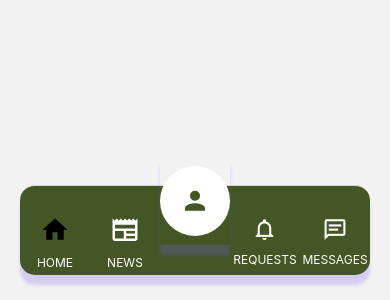
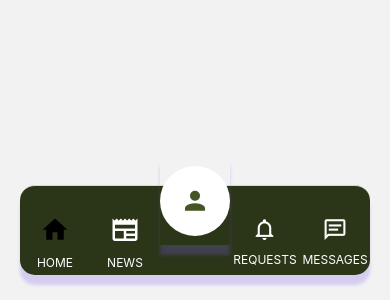
Before and after one commit to TheVille415/helping-hand, a React Native app: screen /VHome in a window 390 px wide. Shown: the part 544-844 px from the top of the page. Built offline with nearby package versions, Linux system fonts and the light colour scheme.

Commit message:
fixed color scheme for light mode

```diff
--- a/app/screens/ProfileScreen.js
+++ b/app/screens/ProfileScreen.js
@@ -109,7 +109,7 @@ const ProfileScreen = ({ navigation }) => {
 const styles = StyleSheet.create({
   container:{
     flex: 1,
-    backgroundColor: colors.medium,
+    backgroundColor: colors.primary,
   },
   edit:{
     marginTop: 15,
@@ -127,7 +127,7 @@ const styles = StyleSheet.create({
     borderRadius: 25,
     alignItems: 'center',
     justifyContent: 'center',
-    backgroundColor: colors.medium,
+    backgroundColor: colors.primary,
     color: colors.white
   },
   passwordText:{
@@ -159,7 +159,7 @@ const styles = StyleSheet.create({
   },
 header:{
   flex: 1,
-  backgroundColor: colors.medium,
+  backgroundColor: colors.primary,
   justifyContent: 'center',
   alignItems: 'center',
 },
@@ -178,12 +178,12 @@ profile:{
   borderRadius: 50,
   alignItems: 'center',
   justifyContent: 'center',
-  backgroundColor: colors.medium
+  backgroundColor: colors.primary
 },
 submit:{
   marginLeft: '70%',
   marginTop: 5,
-  backgroundColor: colors.medium,
+  backgroundColor: colors.primary,
   color: colors.white,
   alignItems: 'center',
   justifyContent: 'center',
--- a/navigation/TabBarScreen.js
+++ b/navigation/TabBarScreen.js
@@ -47,7 +47,7 @@ const Tabs = () => {
                     left: 20,
                     right: 20,
                     elevation: 0,
-                    backgroundColor: colors.medium,
+                    backgroundColor: colors.primary,
                     borderRadius: 15,
                     height: 90,
                     ...styles.shadow
```
